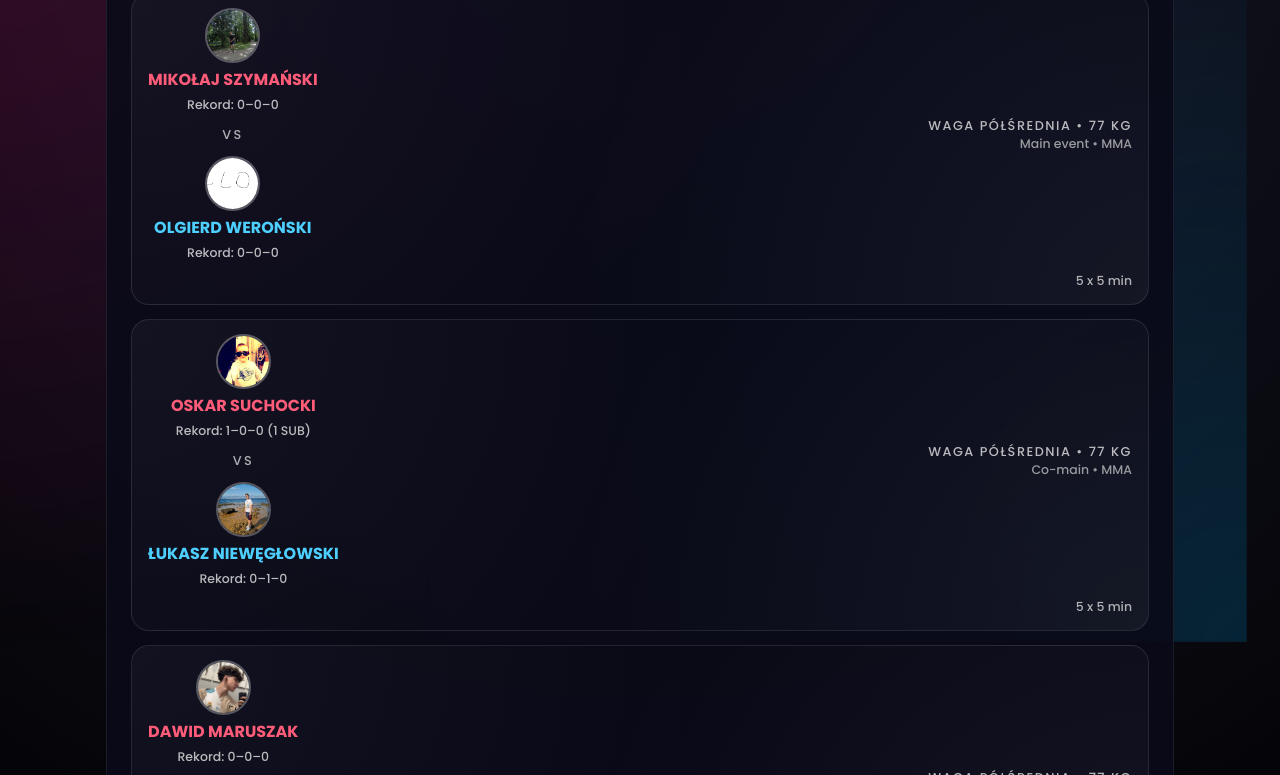
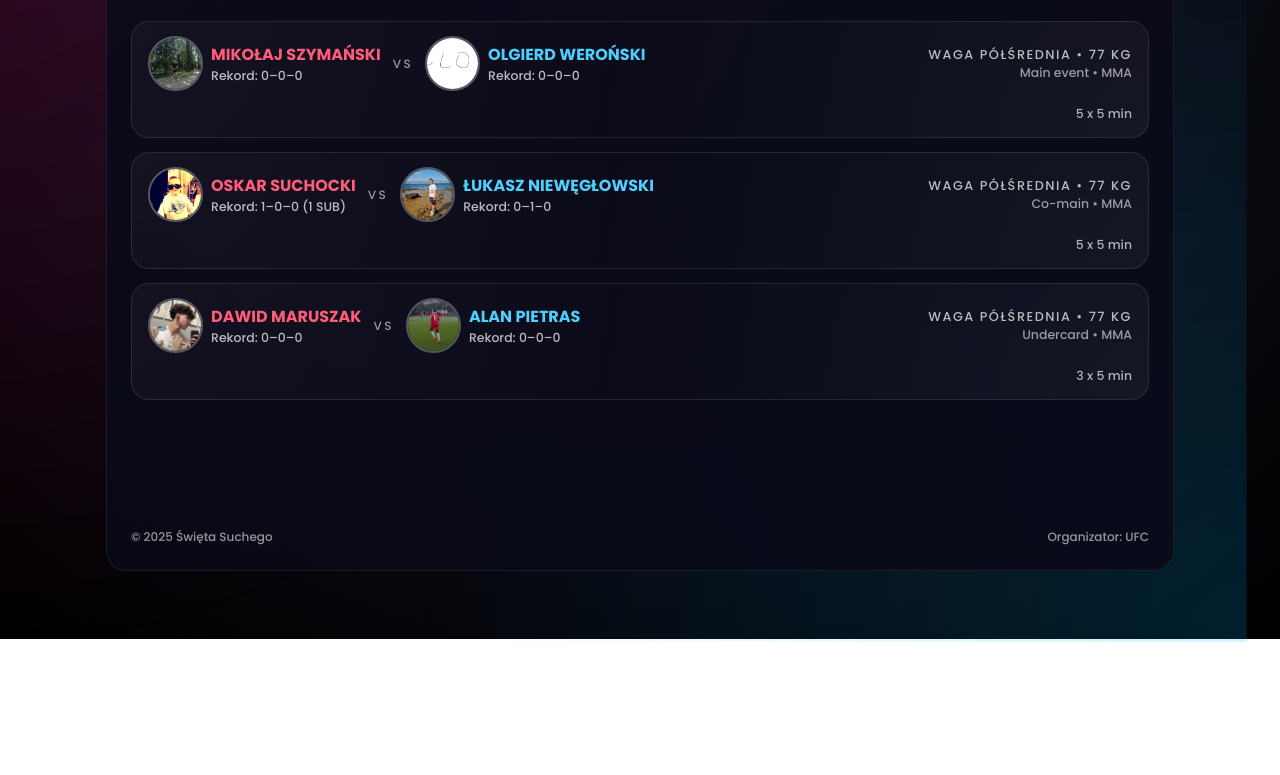
Before and after one commit to szymannsk1/swietasucheg0o, a plain HTML site: page index.html in a window 1280 px wide. Shown: the part 161-936 px from the top of the page. After the commit the page ends 800 px from the top, so only its background shows below. Drawn offline with Linux system fonts and the light colour scheme.

Commit message:
Update index.html

```diff
--- a/index.html
+++ b/index.html
@@ -5,6 +5,7 @@
   <title>Święta Suchego – Karta Walk</title>
   <meta name="viewport" content="width=device-width, initial-scale=1.0" />
 
+  <!-- Czcionka -->
   <link rel="preconnect" href="https://fonts.googleapis.com">
   <link rel="preconnect" href="https://fonts.gstatic.com" crossorigin>
   <link href="https://fonts.googleapis.com/css2?family=Poppins:wght@300;500;700&display=swap" rel="stylesheet">
@@ -22,6 +23,7 @@
       overflow-x: hidden;
     }
 
+    /* ANIMOWANE TŁO */
     body::before {
       content: "";
       position: fixed;
@@ -65,6 +67,7 @@
       100% { opacity: 1; transform: translateY(0) scale(1); }
     }
 
+    /* NAGŁÓWEK */
     .header {
       display: flex;
       justify-content: space-between;
@@ -91,6 +94,7 @@
       align-items: flex-end;
     }
 
+    /* INSTAGRAM BUTTON */
     .stream-row { display: flex; gap: 8px; align-items: center; flex-wrap: wrap; }
     .btn-instagram {
       padding: 6px 14px;
@@ -109,6 +113,7 @@
       box-shadow: 0 0 16px rgba(214,41,118,1);
     }
 
+    /* ZDJĘCIA + FIGHT CARD */
     .fighter-photo {
       width: 55px;
       height: 55px;
@@ -131,7 +136,9 @@
       border: 1px solid rgba(255,255,255,0.1);
       padding: 14px 16px;
       display: flex;
-      flex-direction: column;
+      flex-wrap: wrap;
+      justify-content: space-between;
+      align-items: center;
       gap: 10px;
       animation: fight-in .4s forwards;
       opacity: 0;
@@ -148,28 +155,23 @@
       box-shadow: 0 14px 28px rgba(0,0,0,0.7);
     }
 
-    .fight-top {
+    .fight-main {
       display: flex;
-      justify-content: space-between;
       align-items: center;
-      gap: 16px;
+      gap: 12px;
       flex-wrap: wrap;
     }
 
-    .fight-main-vertical {
+    .fighter {
+      display: flex;
+      align-items: center;
+      gap: 8px;
+      min-width: 170px;
+    }
+
+    .fighter-info {
       display: flex;
       flex-direction: column;
-      align-items: center;
-      gap: 12px;
-    }
-
-    .fighter-block {
-      display: flex;
-      flex-direction: column;
-      align-items: center;
-      text-align: center;
-      gap: 4px;
-      min-width: 140px;
     }
 
     .fighter-name {
@@ -177,18 +179,19 @@
       text-transform: uppercase;
       font-size: 1rem;
     }
-    .fighter-name.red  { color: #ff5c7a; }
-    .fighter-name.blue { color: #4dd0ff; }
+    .fighter.red .fighter-name  { color: #ff5c7a; }
+    .fighter.blue .fighter-name { color: #4dd0ff; }
 
     .fighter-record { font-size: 0.78rem; opacity: 0.75; }
 
-    .vs-center {
-      font-size: 0.8rem;
+    .vs {
+      font-size: 0.75rem;
       text-transform: uppercase;
-      letter-spacing: 0.18em;
-      opacity: 0.7;
+      letter-spacing: 0.2em;
+      opacity: 0.6;
     }
 
+    /* PRAWA STRONA + RUNDY */
     .fight-meta {
       text-align: right;
       font-size: 0.8rem;
@@ -205,10 +208,15 @@
 
     .fight-extra {
       width: 100%;
+      margin-top: 4px;
+      font-size: 0.78rem;
+      opacity: 0.7;
       display: flex;
       justify-content: flex-end;
-      font-size: 0.78rem;
-      opacity: 0.7;
+    }
+
+    .rounds {
+      text-align: right;
     }
 
     .footer {
@@ -222,10 +230,19 @@
     }
 
     @media (max-width: 720px) {
-      .fight-top { align-items: flex-start; }
-      .fight-meta { text-align: left; }
-      .fight-extra { justify-content: flex-start; }
-      .event-meta { align-items: flex-start; text-align: left; }
+      .fight-card {
+        align-items: flex-start;
+      }
+      .fight-meta {
+        text-align: left;
+      }
+      .fight-extra {
+        justify-content: flex-start;
+      }
+      .event-meta {
+        align-items: flex-start;
+        text-align: left;
+      }
     }
   </style>
 </head>
@@ -233,11 +250,14 @@
 <body>
   <main class="app">
     <section class="card">
+
+      <!-- NAGŁÓWEK -->
       <header class="header">
         <div>
           <div class="event-title">Święta Suchego</div>
           <div class="event-subtitle">Suchy's Arena • 20 grudnia 2025</div>
         </div>
+
         <div class="event-meta">
           <span>Start gali: 20:00</span>
           <div class="stream-row">
@@ -249,22 +269,28 @@
         </div>
       </header>
 
+      <!-- LISTA WALK -->
       <div class="fights-list">
 
-        <!-- WALKA 1 – pionowo -->
+        <!-- WALKA 1 -->
         <article class="fight-card">
-          <div class="fight-top">
-            <div class="fight-main-vertical">
-              <div class="fighter-block">
-                <img class="fighter-photo" src="mikolaj.jpg" alt="">
-                <div class="fighter-name red">Mikołaj Szymański</div>
+          <div class="fight-main">
+            <div class="fighter red">
+              <img class="fighter-photo" src="mikolaj.jpg" alt="Mikołaj Szymański">
+              <div class="fighter-info">
+                <div class="fighter-name">Mikołaj Szymański</div>
                 <div class="fighter-record">Rekord: 0–0–0</div>
               </div>
-              <div class="vs-center">VS</div>
-              <div class="fighter-block">
-                <img class="fighter-photo" src="olgierd.jpg" alt="">
-                <div class="fighter-name blue">Olgierd Weroński</div>
+            </div>
+
+            <div class="vs">VS</div>
+
+            <div class="fighter blue">
+              <img class="fighter-photo" src="olgierd.jpg" alt="Olgierd Weroński">
+              <div class="fighter-info">
+                <div class="fighter-name">Olgierd Weroński</div>
                 <div class="fighter-record">Rekord: 0–0–0</div>
+              </div>
             </div>
           </div>
 
@@ -272,27 +298,31 @@
             <div class="weight-class">Waga półśrednia • 77 kg</div>
             <div class="fight-type">Main event • MMA</div>
           </div>
-          </div>
 
           <div class="fight-extra">
-            <span>5 x 5 min</span>
+            <span class="rounds">5 x 5 min</span>
           </div>
         </article>
 
-        <!-- WALKA 2 – pionowo -->
+        <!-- WALKA 2 -->
         <article class="fight-card">
-          <div class="fight-top">
-            <div class="fight-main-vertical">
-              <div class="fighter-block">
-                <img class="fighter-photo" src="oskar.jpg" alt="">
-                <div class="fighter-name red">Oskar Suchocki</div>
+          <div class="fight-main">
+            <div class="fighter red">
+              <img class="fighter-photo" src="oskar.jpg" alt="Oskar Suchocki">
+              <div class="fighter-info">
+                <div class="fighter-name">Oskar Suchocki</div>
                 <div class="fighter-record">Rekord: 1–0–0 (1 SUB)</div>
               </div>
-              <div class="vs-center">VS</div>
-              <div class="fighter-block">
-                <img class="fighter-photo" src="lukasz.jpg" alt="">
-                <div class="fighter-name blue">Łukasz Niewęgłowski</div>
+            </div>
+
+            <div class="vs">VS</div>
+
+            <div class="fighter blue">
+              <img class="fighter-photo" src="lukasz.jpg" alt="Łukasz Niewęgłowski">
+              <div class="fighter-info">
+                <div class="fighter-name">Łukasz Niewęgłowski</div>
                 <div class="fighter-record">Rekord: 0–1–0</div>
+              </div>
             </div>
           </div>
 
@@ -300,27 +330,31 @@
             <div class="weight-class">Waga półśrednia • 77 kg</div>
             <div class="fight-type">Co-main • MMA</div>
           </div>
-          </div>
 
           <div class="fight-extra">
-            <span>5 x 5 min</span>
+            <span class="rounds">5 x 5 min</span>
           </div>
         </article>
 
-        <!-- WALKA 3 – pionowo -->
+        <!-- WALKA 3 -->
         <article class="fight-card">
-          <div class="fight-top">
-            <div class="fight-main-vertical">
-              <div class="fighter-block">
-                <img class="fighter-photo" src="dawid.jpg" alt="">
-                <div class="fighter-name red">Dawid Maruszak</div>
+          <div class="fight-main">
+            <div class="fighter red">
+              <img class="fighter-photo" src="dawid.jpg" alt="Dawid Maruszak">
+              <div class="fighter-info">
+                <div class="fighter-name">Dawid Maruszak</div>
                 <div class="fighter-record">Rekord: 0–0–0</div>
               </div>
-              <div class="vs-center">VS</div>
-              <div class="fighter-block">
-                <img class="fighter-photo" src="alan.jpg" alt="">
-                <div class="fighter-name blue">Alan Pietras</div>
+            </div>
+
+            <div class="vs">VS</div>
+
+            <div class="fighter blue">
+              <img class="fighter-photo" src="alan.jpg" alt="Alan Pietras">
+              <div class="fighter-info">
+                <div class="fighter-name">Alan Pietras</div>
                 <div class="fighter-record">Rekord: 0–0–0</div>
+              </div>
             </div>
           </div>
 
@@ -328,10 +362,9 @@
             <div class="weight-class">Waga półśrednia • 77 kg</div>
             <div class="fight-type">Undercard • MMA</div>
           </div>
-          </div>
 
           <div class="fight-extra">
-            <span>3 x 5 min</span>
+            <span class="rounds">3 x 5 min</span>
           </div>
         </article>
 
@@ -341,6 +374,7 @@
         <span>© 2025 Święta Suchego</span>
         <span>Organizator: UFC</span>
       </footer>
+
     </section>
   </main>
 </body>
```
Lines whose indentation alone changed are shown as unchanged.
